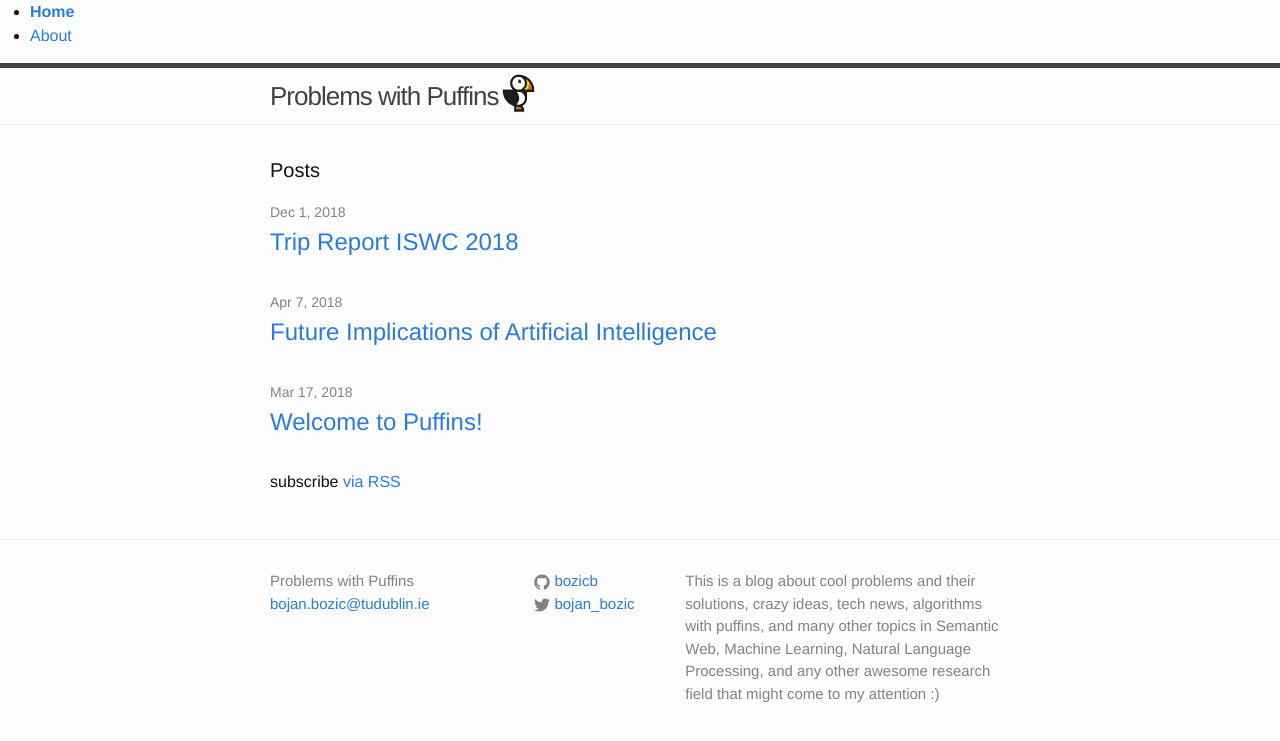
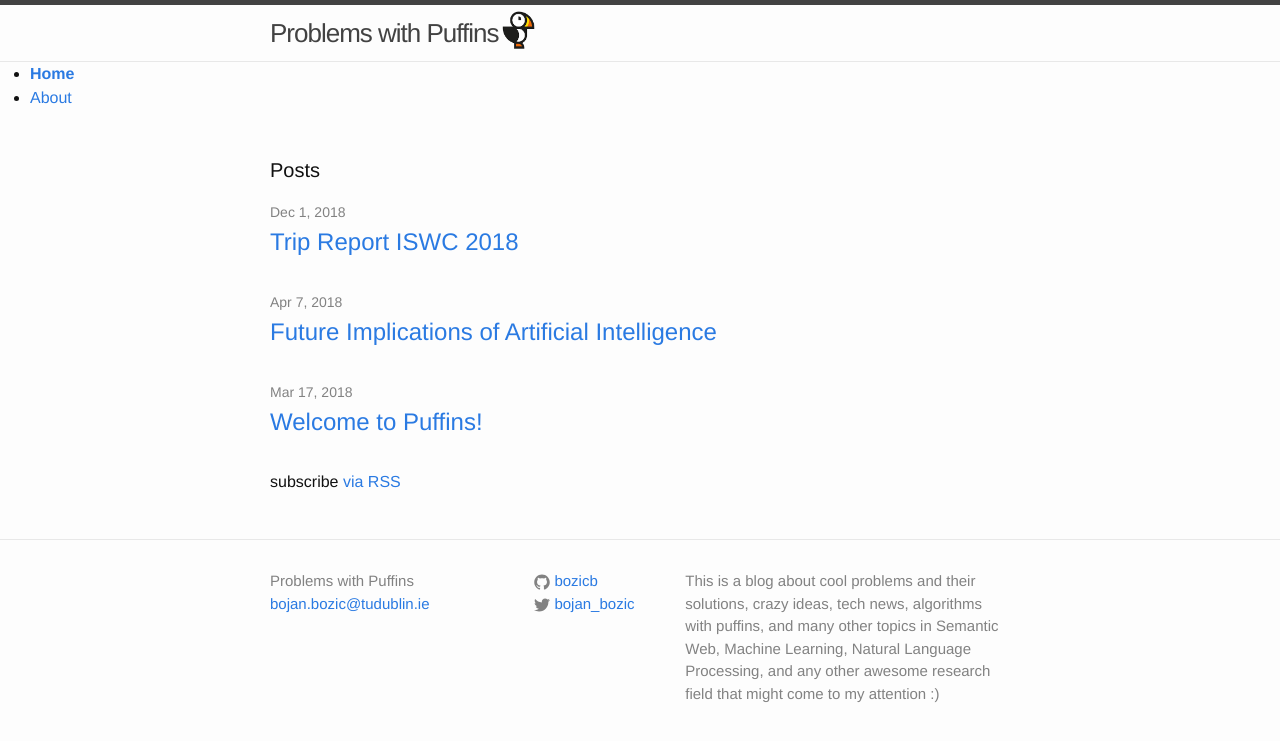
Before and after one commit to bozicb/bozicb.github.io, a Jekyll site: the page built from index.html, in a window 1280 px wide. Shown: the top 741 px of the page. Built offline with Jekyll 4.4.1, drawn with Linux system fonts in a browser that asks for light colours.

Commit message:
nav moved

```diff
--- a/_layouts/default.html
+++ b/_layouts/default.html
@@ -2,11 +2,11 @@
 <html>
   <link rel="shortcut icon" type="image/x-icon" href="/images/puffin.png">
   {% include head.html %}
-  {% include nav.html nav=site.data.menu %}
+
   <body>
 
     {% include header.html %}
-
+    {% include nav.html nav=site.data.menu %}
     <div class="page-content">
       <div class="wrapper">
         {{ content }}
```
